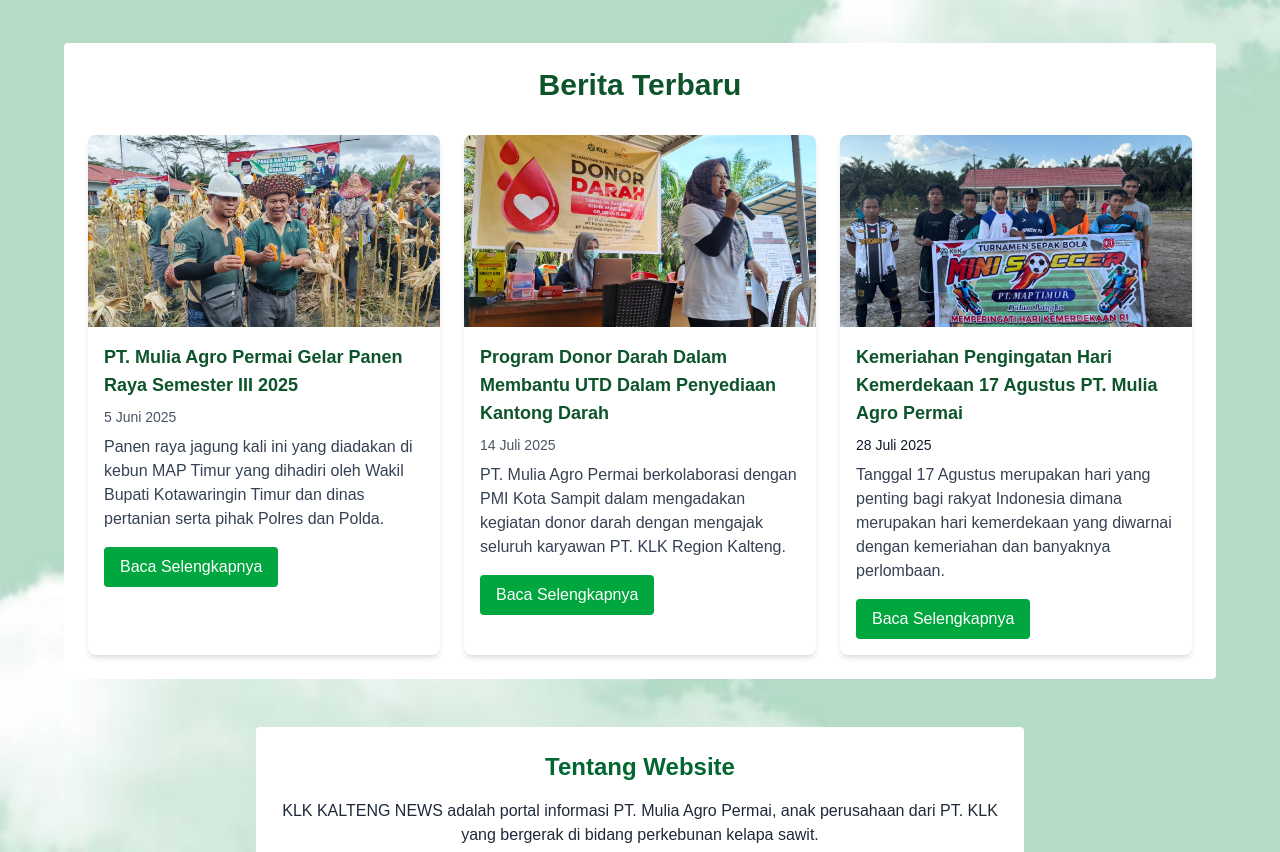
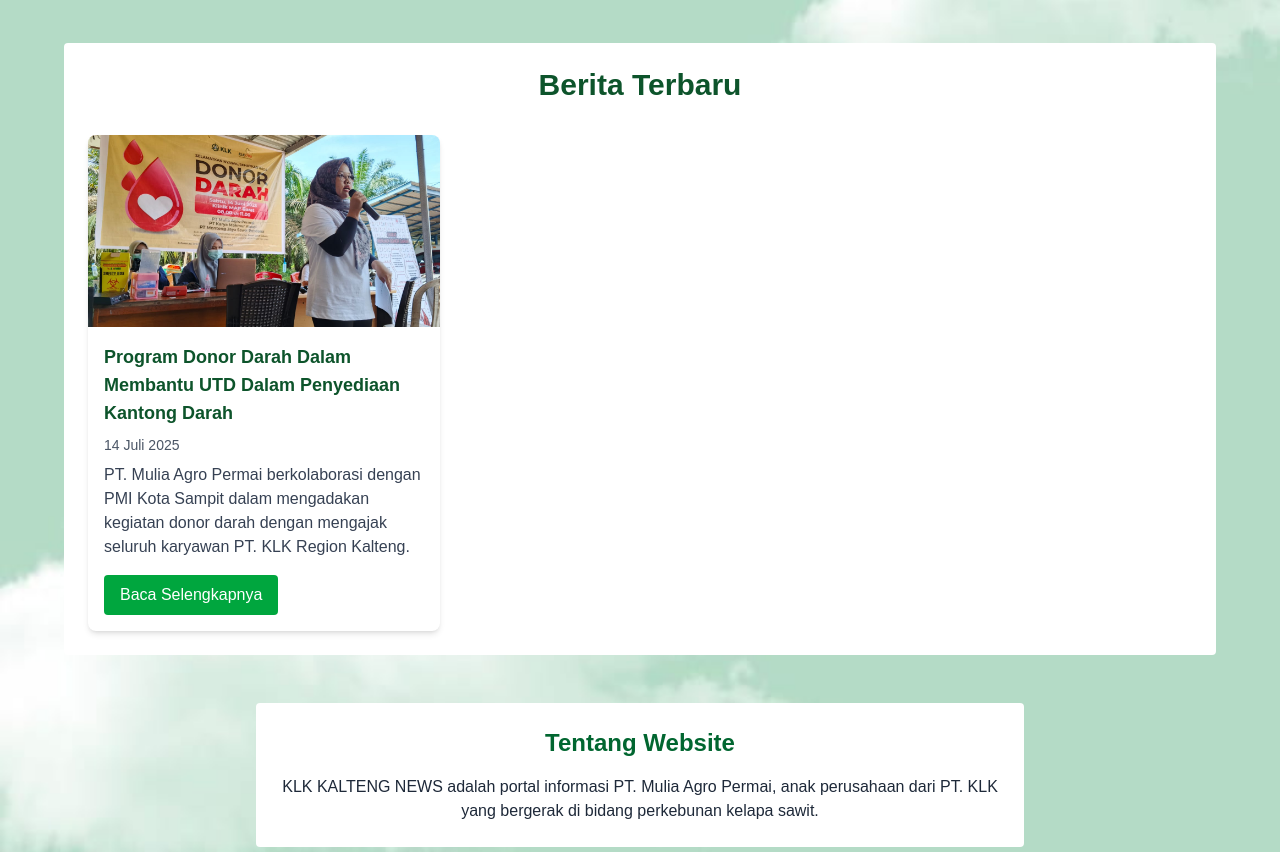
Before and after one commit to sandy007-tech/mapinfo, a Next.js app: page / in a window 1280 px wide. Shown: the part 380-1232 px from the top of the page. Built offline with nearby package versions, Linux system fonts and the light colour scheme.

Commit message:
Update website with latest changes

```diff
--- a/app/page.js
+++ b/app/page.js
@@ -60,23 +60,6 @@
         <h2 className="text-3xl font-bold mb-8 text-center text-green-900">Berita Terbaru</h2>
 
         <div className="grid grid-cols-1 md:grid-cols-3 gap-6">
-          {/* Berita 1 */}
-          <article className="bg-white rounded-lg overflow-hidden shadow-md hover:shadow-xl transition duration-300 transform hover:-translate-y-1">
-            <img src="/berita1.jpg" alt="Panen Raya" className="w-full h-48 object-cover" />
-            <div className="p-4">
-              <h3 className="text-lg text-green-900 font-semibold mb-2">PT. Mulia Agro Permai Gelar Panen Raya Semester III 2025</h3>
-              <p className="text-sm text-gray-600 mb-2">5 Juni 2025</p>
-              <p className="text-gray-700 mb-4">
-                Panen raya jagung kali ini yang diadakan di kebun MAP Timur yang dihadiri oleh Wakil Bupati Kotawaringin Timur dan dinas pertanian serta pihak Polres dan Polda.
-              </p>
-              <Link
-                href="/berita/panen-raya"
-                className="inline-block px-4 py-2 bg-green-600 text-white rounded hover:bg-green-700"
-              >
-                Baca Selengkapnya
-              </Link>
-            </div>
-          </article>
 
           {/* Berita 2 */}
           <article className="bg-white rounded-lg overflow-hidden shadow-md hover:shadow-xl transition duration-300 transform hover:-translate-y-1">
@@ -96,24 +79,7 @@
             </div>
           </article>
 
-          {/* Berita 3 */}
-          <article className="bg-white rounded-lg overflow-hidden shadow-md hover:shadow-xl transition duration-300 transform hover:-translate-y-1">
-            <img src="/berita3.jpg" alt="Pelatihan K3" className="w-full h-48 object-cover" />
-            <div className="p-4">
-              <h3 className="text-lg text-green-900 font-semibold mb-2">Kemeriahan Pengingatan Hari Kemerdekaan 17 Agustus PT. Mulia Agro Permai</h3>
-              <p className="text-sm text-gray-900 mb-2">28 Juli 2025</p>
-              <p className="text-gray-700 mb-4">
-                Tanggal 17 Agustus merupakan hari yang penting bagi rakyat Indonesia dimana merupakan hari kemerdekaan yang diwarnai dengan kemeriahan dan banyaknya perlombaan.
-              </p>
-              <Link
-                href="/berita/hari-kemerdekaan"
-                className="inline-block px-4 py-2 bg-green-600 text-white rounded hover:bg-green-700"
-              >
-                Baca Selengkapnya
-              </Link>
-            </div>
-          </article>
-        </div>
+           </div>
       </section>
 
       {/* Tentang */}
```
